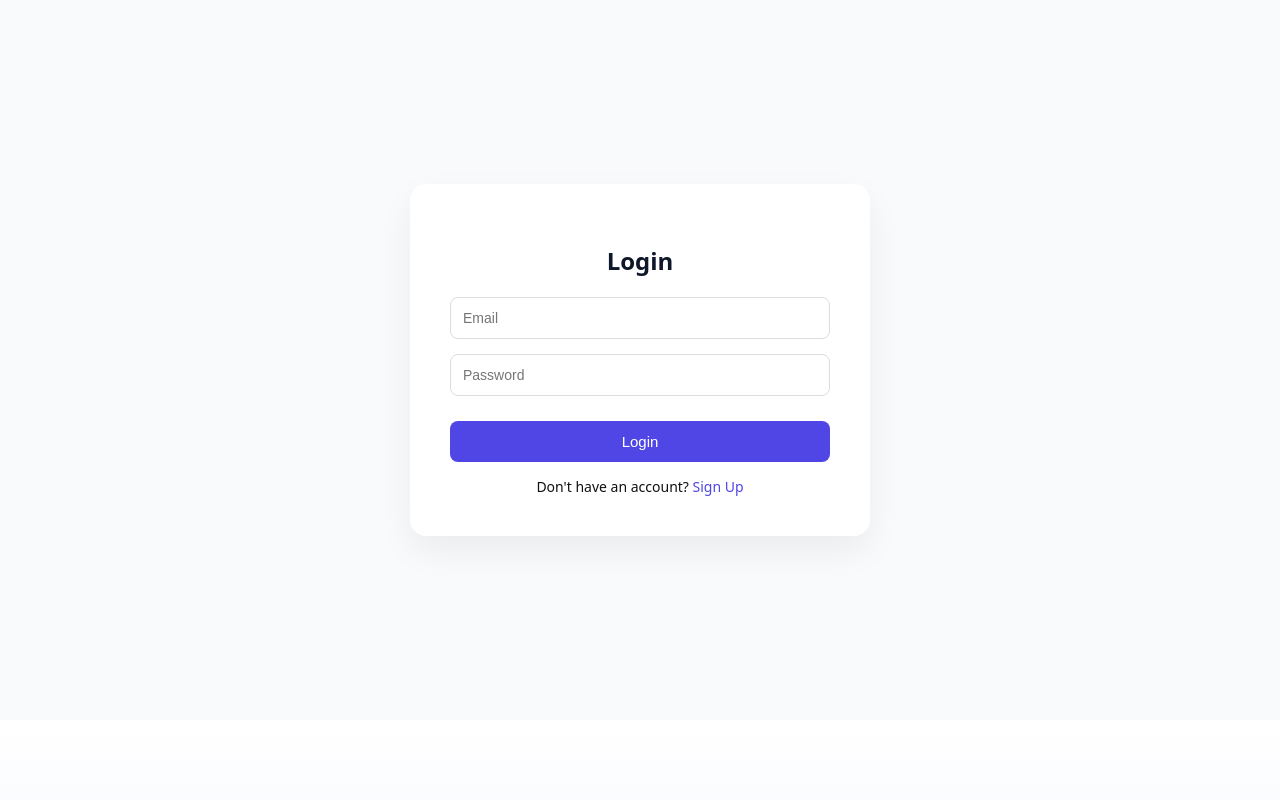
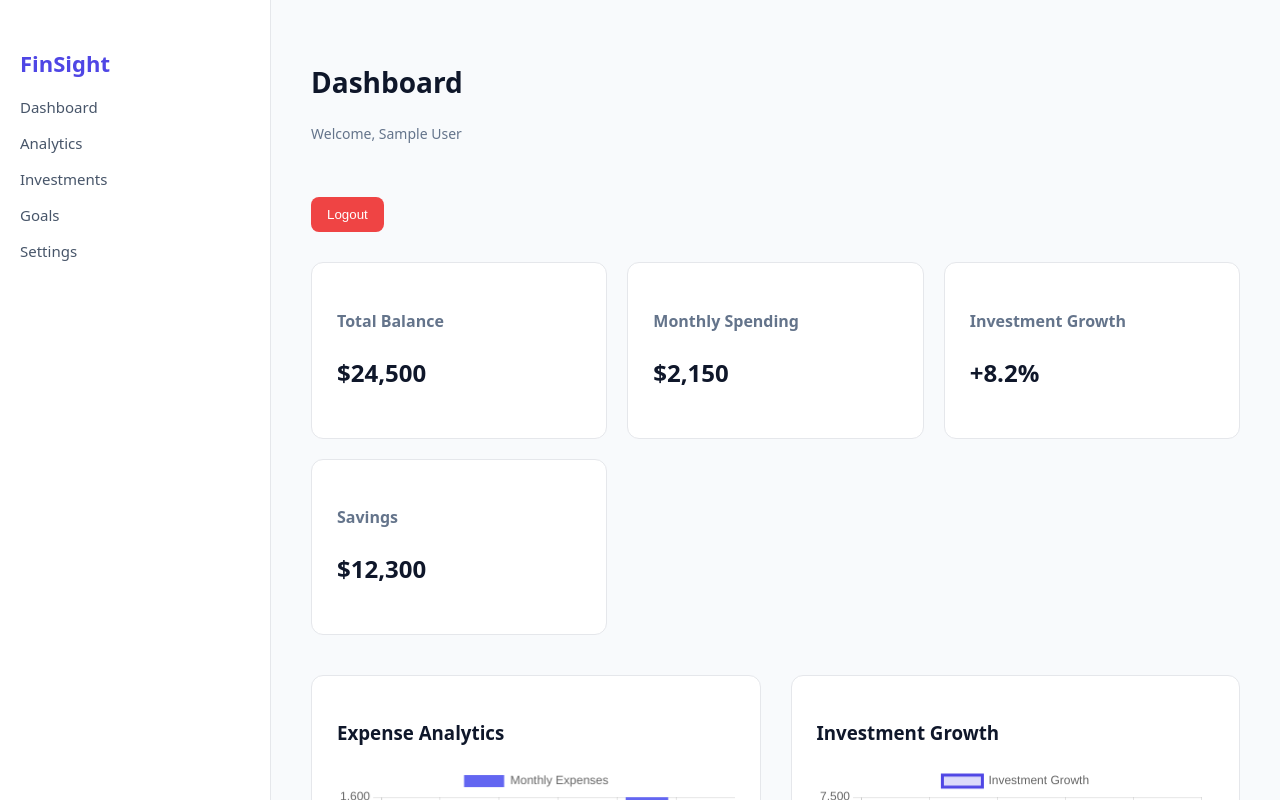
Before and after one commit to NOMANLIKEOLA/FINSIGHT, a React (Vite) app in the folder finsight/: page /dashboard in a window 1280 px wide. Before the commit this address led to /login. Shown: the top 800 px of the page. Built offline with nearby package versions, Linux system fonts and the light colour scheme; sample sign-in values are in the browser's storage.

Commit message:
Auth fix.

```diff
--- a/finsight/src/components/ProtectedRoute.jsx
+++ b/finsight/src/components/ProtectedRoute.jsx
@@ -2,9 +2,9 @@ import { Navigate } from "react-router-dom"
 
 function ProtectedRoute({ children }) {
 
-  const isAuthenticated = localStorage.getItem("isAuthenticated")
+  const isLoggedIn = localStorage.getItem("isLoggedIn")
 
-  if (!isAuthenticated) {
+  if (!isLoggedIn) {
     return <Navigate to="/login" />
   }
 
--- a/finsight/src/pages/Dashboard.jsx
+++ b/finsight/src/pages/Dashboard.jsx
@@ -10,7 +10,7 @@ function Dashboard() {
   const navigate = useNavigate()
 
   const handleLogout = () => {
-    localStorage.removeItem("isAuthenticated")
+    localStorage.removeItem("isLoggedIn")
     navigate("/login")
   }
 
--- a/finsight/src/pages/Login.jsx
+++ b/finsight/src/pages/Login.jsx
@@ -15,7 +15,6 @@ function Login() {
 
   const handleChange = (e) => {
 
-    // clear error when user types
     setError("")
 
     setFormData({
@@ -29,18 +28,20 @@ function Login() {
 
     const storedUser = JSON.parse(localStorage.getItem("finsightUser"))
 
-    if (
-      !storedUser ||
-      storedUser.email !== formData.email ||
-      storedUser.password !== formData.password
-    ) {
-      setError("Invalid email or password")
+    if (!storedUser) {
+      setError("User not found. Please sign up.")
       return
     }
 
-    localStorage.setItem("isLoggedIn", "true")
-
-    navigate("/dashboard")
+    if (
+      storedUser.email === formData.email &&
+      storedUser.password === formData.password
+    ) {
+      localStorage.setItem("isLoggedIn", "true")
+      navigate("/dashboard")
+    } else {
+      setError("Invalid email or password")
+    }
   }
 
   return (
--- a/finsight/src/pages/Signup.jsx
+++ b/finsight/src/pages/Signup.jsx
@@ -13,7 +13,11 @@ function Signup() {
     confirmPassword: ""
   })
 
+  const [error, setError] = useState("")
+
   const handleChange = (e) => {
+    setError("")
+
     setFormData({
       ...formData,
       [e.target.name]: e.target.value
@@ -24,7 +28,7 @@ function Signup() {
     e.preventDefault()
 
     if (formData.password !== formData.confirmPassword) {
-      alert("Passwords do not match")
+      setError("Passwords do not match")
       return
     }
 
@@ -35,13 +39,13 @@ function Signup() {
     }
 
     localStorage.setItem("finsightUser", JSON.stringify(user))
-
-      localStorage.setItem("isLoggedIn", "true")
+    localStorage.setItem("isLoggedIn", "true")
 
     navigate("/dashboard")
   }
 
   return (
+
     <div className="authContainer">
 
       <div className="authCard">
@@ -82,6 +86,8 @@ function Signup() {
             required
           />
 
+          {error && <p className="errorMsg">{error}</p>}
+
           <button className="authBtn">
             Sign Up
           </button>
```
